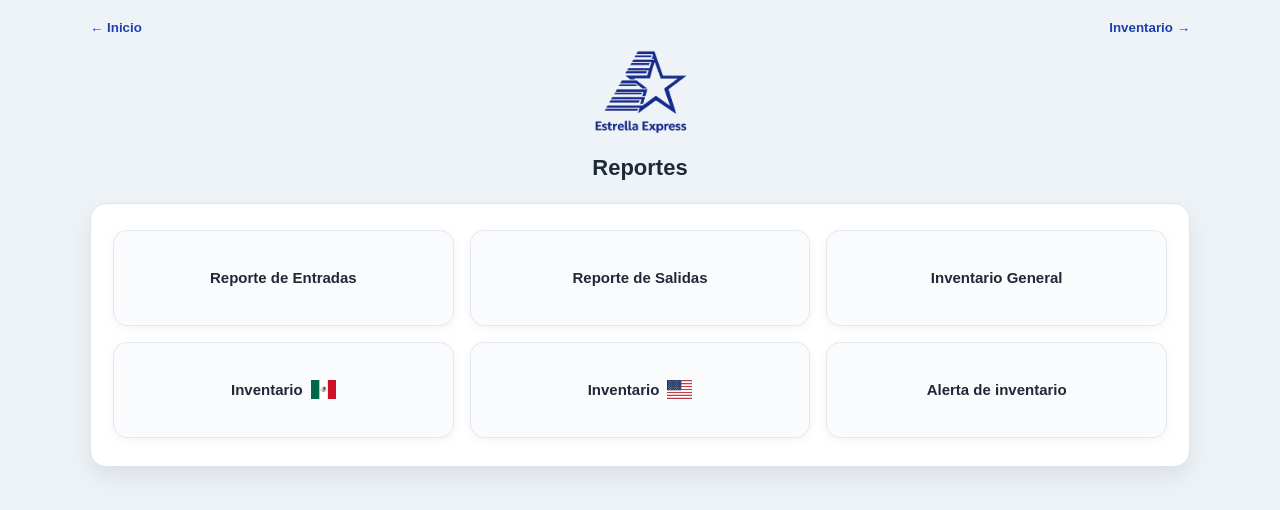
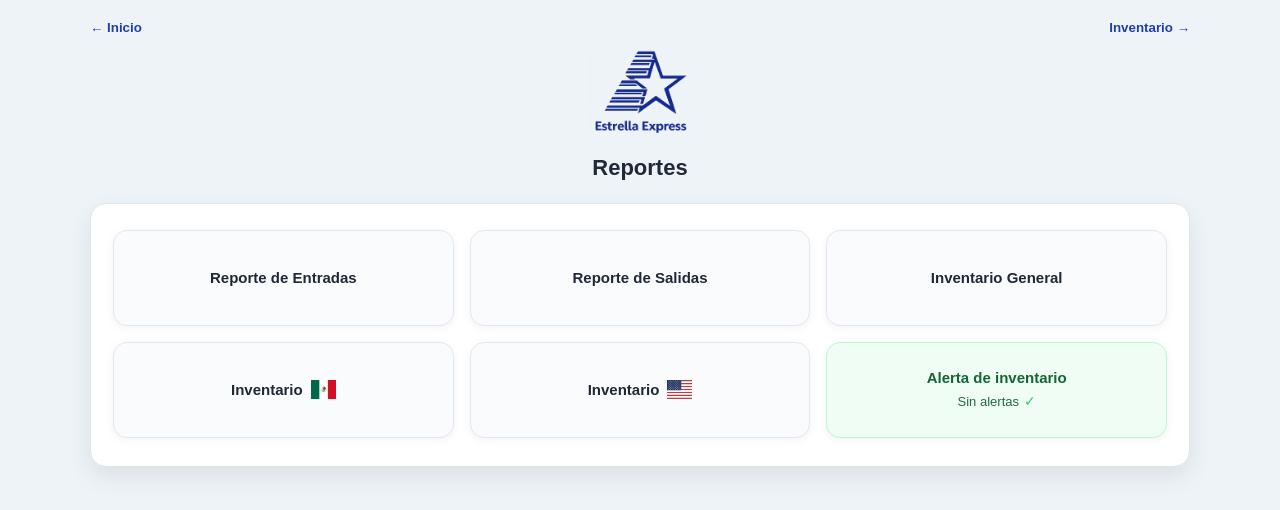
Before and after one commit to usgrading/almacen-app, a Next.js app: page /reportes in a window 1280 px wide. Shown: the top 510 px of the page. Built offline with nearby package versions, Linux system fonts and the light colour scheme; no server answers; the database is empty.

Commit message:
feat(alertas): add dynamic alert badge with red/green state and inventory alert logic

```diff
--- a/app/reportes/page.tsx
+++ b/app/reportes/page.tsx
@@ -1,8 +1,10 @@
 'use client';
 
-import { useState, type CSSProperties, type ReactNode } from 'react';
+import { useEffect, useState, type CSSProperties, type ReactNode } from 'react';
 import { useRouter } from 'next/navigation';
 import { ReporteLayout } from '@/components/ReporteLayout';
+import { supabase } from '@/lib/supabase';
+import { contarAlertasInventario } from '@/lib/alertas-inventario';
 
 const banderaEnTarjeta: CSSProperties = {
   marginLeft: 8,
@@ -33,7 +35,6 @@ const ACCESOS_REPORTES: readonly { href: string; label: ReactNode }[] = [
       </>
     ),
   },
-  { href: '/reportes/alerta-inventario', label: 'Alerta de inventario' },
 ];
 
 const contenedorGridStyle: CSSProperties = {
@@ -74,6 +75,32 @@ const tileHover: CSSProperties = {
   transform: 'translateY(-2px)',
 };
 
+const alertaTileRojo: CSSProperties = {
+  background: '#FEF2F2',
+  borderColor: '#FECACA',
+  color: '#991B1B',
+};
+
+const alertaTileRojoHover: CSSProperties = {
+  background: '#FEE2E2',
+  borderColor: '#FCA5A5',
+  boxShadow: '0 10px 28px rgba(185, 28, 28, 0.12)',
+  transform: 'translateY(-2px)',
+};
+
+const alertaTileVerde: CSSProperties = {
+  background: '#F0FDF4',
+  borderColor: '#BBF7D0',
+  color: '#166534',
+};
+
+const alertaTileVerdeHover: CSSProperties = {
+  background: '#DCFCE7',
+  borderColor: '#86EFAC',
+  boxShadow: '0 10px 28px rgba(22, 101, 52, 0.1)',
+  transform: 'translateY(-2px)',
+};
+
 function AccesoReporte({ href, label }: { href: string; label: ReactNode }) {
   const router = useRouter();
   const [hover, setHover] = useState(false);
@@ -94,6 +121,141 @@ function AccesoReporte({ href, label }: { href: string; label: ReactNode }) {
   );
 }
 
+function AccesoAlertaInventario() {
+  const router = useRouter();
+  const [hover, setHover] = useState(false);
+  const [alertCount, setAlertCount] = useState<number | null>(null);
+
+  useEffect(() => {
+    let cancelled = false;
+    void (async () => {
+      const { data, error } = await supabase
+        .from('inventario')
+        .select('cantidad_actual, minimo');
+
+      if (cancelled) return;
+      if (error) {
+        setAlertCount(0);
+        return;
+      }
+      setAlertCount(contarAlertasInventario(data ?? []));
+    })();
+    return () => {
+      cancelled = true;
+    };
+  }, []);
+
+  const cargando = alertCount === null;
+  const hayAlertas = !cargando && alertCount > 0;
+
+  const estiloBase: CSSProperties = {
+    ...tileBase,
+    position: 'relative',
+    overflow: 'visible',
+    flexDirection: 'column',
+    gap: 6,
+    ...(cargando ? {} : hayAlertas ? alertaTileRojo : alertaTileVerde),
+  };
+
+  let estiloHover: CSSProperties = {};
+  if (hover) {
+    if (cargando) estiloHover = tileHover;
+    else if (hayAlertas) estiloHover = alertaTileRojoHover;
+    else estiloHover = alertaTileVerdeHover;
+  }
+
+  return (
+    <>
+      <style
+        dangerouslySetInnerHTML={{
+          __html: `
+            @keyframes reportes-alerta-badge-pulse {
+              0%, 100% { transform: scale(1); }
+              50% { transform: scale(1.06); }
+            }
+          `,
+        }}
+      />
+      <button
+        type="button"
+        onClick={() => router.push('/reportes/alerta-inventario')}
+        onMouseEnter={() => setHover(true)}
+        onMouseLeave={() => setHover(false)}
+        style={{
+          ...estiloBase,
+          ...estiloHover,
+        }}
+        aria-label={
+          cargando
+            ? 'Alerta de inventario, cargando'
+            : hayAlertas
+              ? `Alerta de inventario: ${alertCount} ${alertCount === 1 ? 'alerta' : 'alertas'}`
+              : 'Alerta de inventario, sin alertas'
+        }
+      >
+        {hayAlertas ? (
+          <span
+            style={{
+              position: 'absolute',
+              top: 8,
+              right: 8,
+              minWidth: 22,
+              height: 22,
+              padding: '0 7px',
+              borderRadius: 999,
+              background: '#DC2626',
+              color: '#FFFFFF',
+              fontSize: 12,
+              fontWeight: 700,
+              display: 'inline-flex',
+              alignItems: 'center',
+              justifyContent: 'center',
+              lineHeight: 1,
+              boxShadow: '0 2px 6px rgba(0,0,0,0.18)',
+              animation: 'reportes-alerta-badge-pulse 2.2s ease-in-out infinite',
+              zIndex: 1,
+            }}
+            aria-hidden
+          >
+            {alertCount}
+          </span>
+        ) : null}
+
+        <span
+          style={{
+            display: 'flex',
+            flexDirection: 'column',
+            alignItems: 'center',
+            justifyContent: 'center',
+            gap: 4,
+            maxWidth: '100%',
+            paddingRight: hayAlertas ? 24 : 0,
+          }}
+        >
+          <span>Alerta de inventario</span>
+          {!cargando && !hayAlertas ? (
+            <span
+              style={{
+                fontSize: 13,
+                fontWeight: 500,
+                opacity: 0.95,
+                display: 'inline-flex',
+                alignItems: 'center',
+                gap: 5,
+              }}
+            >
+              Sin alertas
+              <span style={{ color: '#22C55E', fontSize: 14 }} aria-hidden>
+                ✓
+              </span>
+            </span>
+          ) : null}
+        </span>
+      </button>
+    </>
+  );
+}
+
 export default function ReportesPage() {
   return (
     <ReporteLayout
@@ -106,6 +268,7 @@ export default function ReportesPage() {
           {ACCESOS_REPORTES.map((item) => (
             <AccesoReporte key={item.href} href={item.href} label={item.label} />
           ))}
+          <AccesoAlertaInventario />
         </div>
       </div>
     </ReporteLayout>
--- /dev/null
+++ b/lib/alertas-inventario.ts
@@ -0,0 +1,23 @@
+/** Misma regla que en /reportes/alerta-inventario: stock bajo el mínimo definido. */
+
+export type InventarioAlertaRow = {
+  cantidad_actual?: number | null;
+  minimo?: number | null;
+};
+
+export function esAlertaBajoMinimo(item: InventarioAlertaRow): boolean {
+  const min = item.minimo;
+  const qty = Number(item.cantidad_actual ?? 0);
+  if (min === null || min === undefined) return false;
+  const minNum = Number(min);
+  if (!Number.isFinite(minNum) || minNum <= 0) return false;
+  return qty < minNum;
+}
+
+export function filtrarAlertasInventario<T extends InventarioAlertaRow>(items: T[]): T[] {
+  return items.filter(esAlertaBajoMinimo);
+}
+
+export function contarAlertasInventario(items: InventarioAlertaRow[]): number {
+  return filtrarAlertasInventario(items).length;
+}
```
Also changed, not shown: app/reportes/alerta-inventario/page.tsx (+5 -10 lines).
